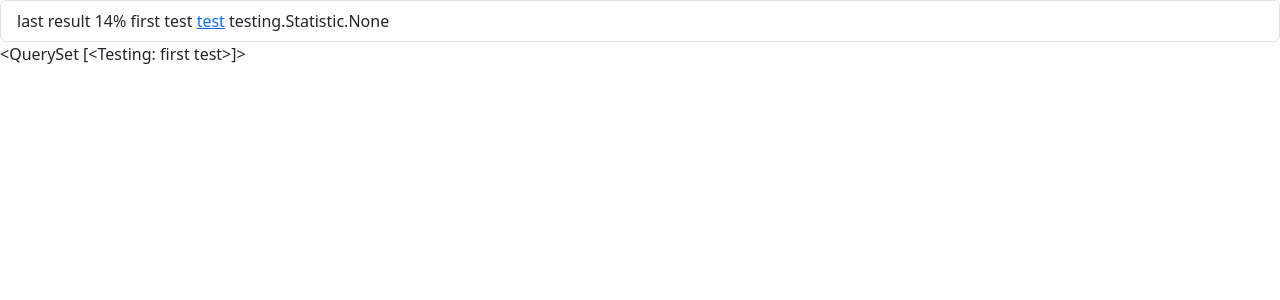
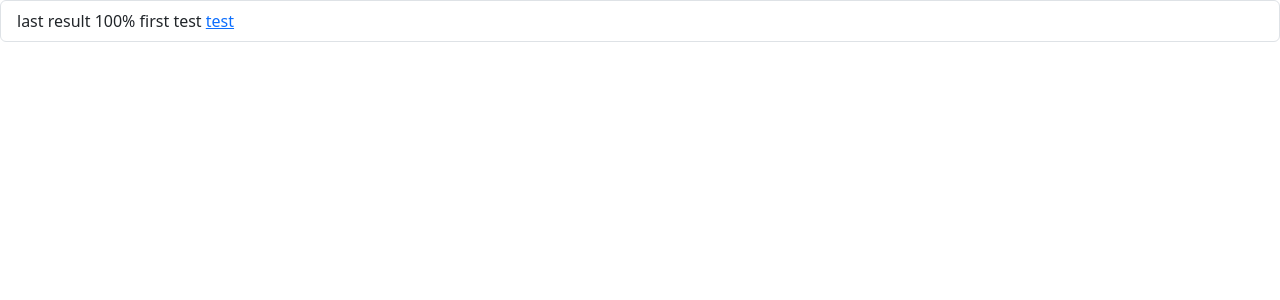
Before and after one commit to Tyrannozavr/aducation, a Django app: page /testing/ in a window 1280 px wide. Shown: the top 300 px of the page. Run offline with Django 4.2, Linux system fonts and the light colour scheme; data comes from the database, SQL or seed files in the repository; some libraries are stand-ins or nearby versions.

Commit message:
shows the last result in the list of tests, but without binding to the user

```diff
--- a/templates/testing/testing_list.html
+++ b/templates/testing/testing_list.html
@@ -17,13 +17,11 @@
 <ul class="list-group">
     {% for test in object_list %}
     <li class="list-group-item">
-        <span class="tag tag-default tag-pill pull-xs-right"> last result 14%</span>
-        {{ test.name }} <a href="{{ test.id }}">test</a> {{ test.statistic_set }}
+        <span class="tag tag-default tag-pill pull-xs-right"> last result {{ test.statistic_set.last.result }}% </span>
+        {{ test.name }} <a href="{{ test.id }}">test</a>
     </li>
     {% endfor %}
 </ul>
-{{ object_list }}
-
 <!-- MDB -->
 <script src="https://ajax.googleapis.com/ajax/libs/jquery/3.0.0/jquery.min.js"
         integrity="sha384-THPy051/pYDQGanwU6poAc/hOdQxjnOEXzbT+OuUAFqNqFjL+4IGLBgCJC3ZOShY"
```
